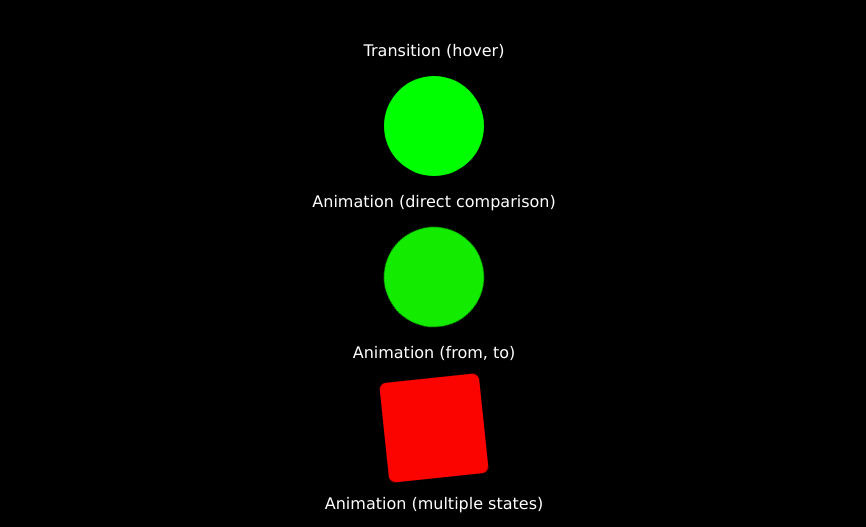
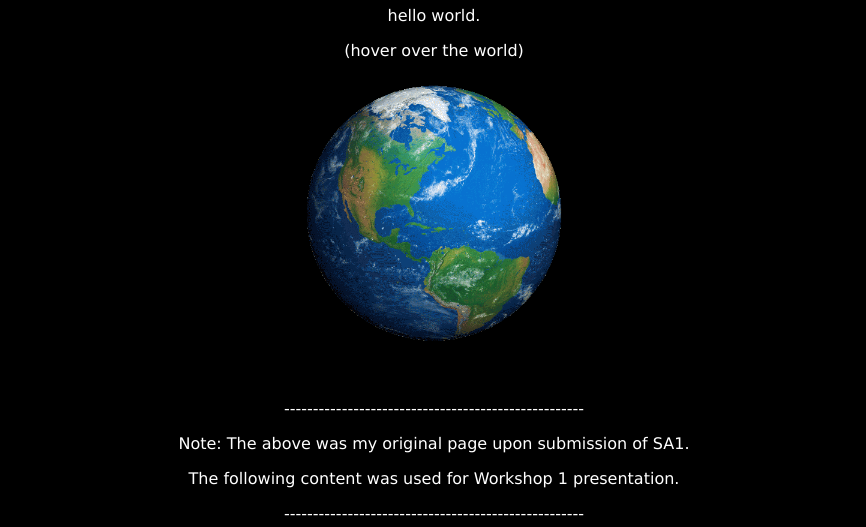
Before and after one commit to jeanzhou31/jeanzhou.me, a plain HTML site: page index.html in a window 1280 px wide. Shown: the part 72-599 px from the top of the page, without its empty margins (206-1072 px from the left). Drawn offline with Linux system fonts and the light colour scheme.

Commit message:
added back old page

```diff
--- a/index.html
+++ b/index.html
@@ -3,11 +3,29 @@
 <!DOCTYPE html PUBLIC "-//W3C//DTD HTML 4.01//EN">
 <html>
 <head>
-  <title>Workshop 1</title>
+  <title>hello world</title>
     <link rel="stylesheet" href="main.css">
 </head>
 
 <body>
+
+<h1>Jean Zhou's CS52 Page</h1>
+
+<p>hello world.
+
+<p>(hover over the world)
+
+<br>
+<br>
+
+<!-- image from: http://www.ensysenergy.com/dev/wp-content/uploads/2014/10/World-5002.gif -->
+<img src="World-5002.gif" alt="world.jpg">
+
+<p>----------------------------------------------------</p>
+<p>Note: The above was my original page upon submission of SA1.</p>
+<p>The following content was used for Workshop 1 presentation.</p>
+<p>----------------------------------------------------</p>
+<br>
 
 <h1>Workshop 1: Transition + Animation Examples</h1>
 
@@ -22,6 +40,5 @@
 <p>Animation (multiple states)</p>
 <div id="animate3"></div>
 
-
 </body>
 </html>
--- a/main.css
+++ b/main.css
@@ -7,6 +7,16 @@ body {
   text-align: center }
 h1 {
   font-family: "Arial Black", Gadget, sans-serif }
+img{
+	width: 300px;
+	height: 300px;
+	-webkit-transition: width 2s, height 2s;
+	transition: width 2s, height 2s;
+}
+img:hover {
+ 	width: 600px;
+ 	height: 600px;
+}
 
 #trans{
   background-color: #00ff00;
```
Also changed, not shown: World-5002.gif (added).
